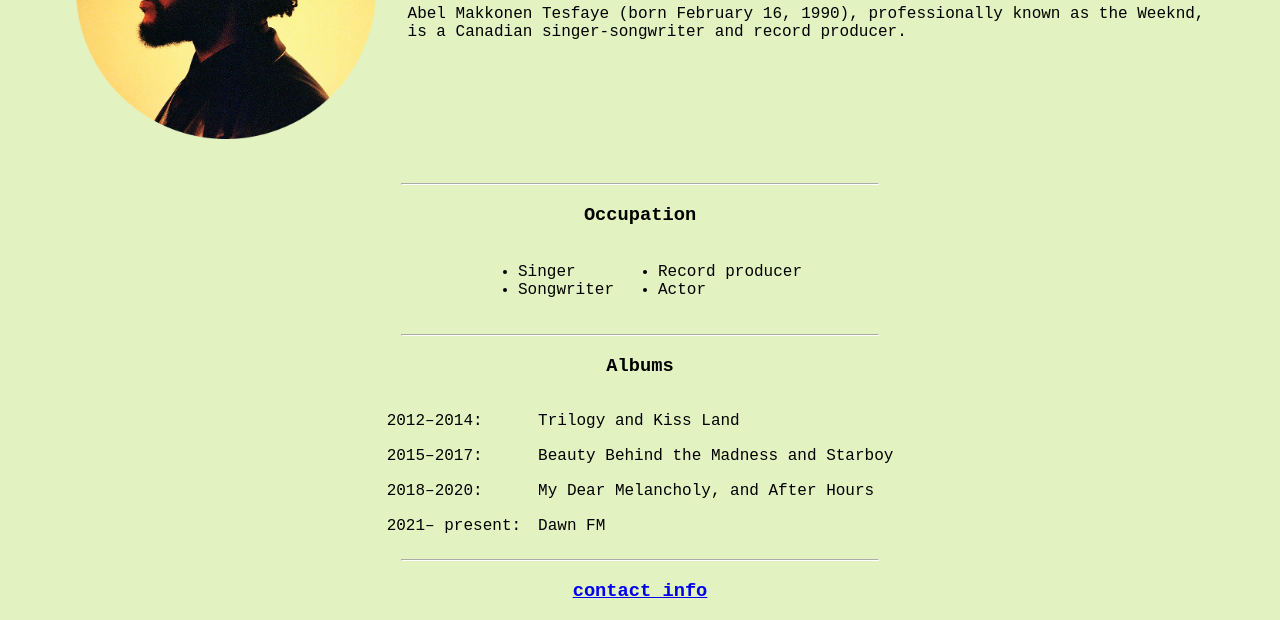
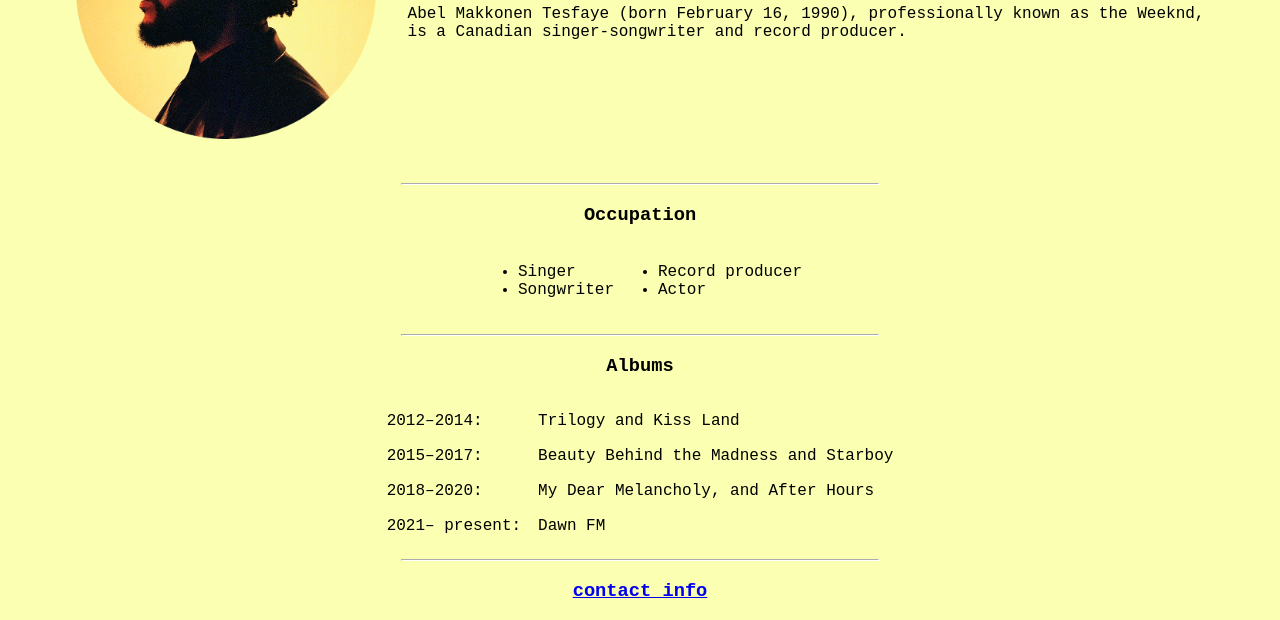
Before and after one commit to suraphelalemayehu/trial, a plain HTML site: page index.html in a window 1280 px wide. Shown: the part 192-812 px from the top of the page. Drawn offline with Linux system fonts and the light colour scheme.

Commit message:
Update styles.css

```diff
--- a/css/styles.css
+++ b/css/styles.css
@@ -1,5 +1,5 @@
 body{
-    background-color: #E3F2C1;
+    background-color: #FBFFB1;
     max-width: max-content;
     margin: auto;
 }
```
